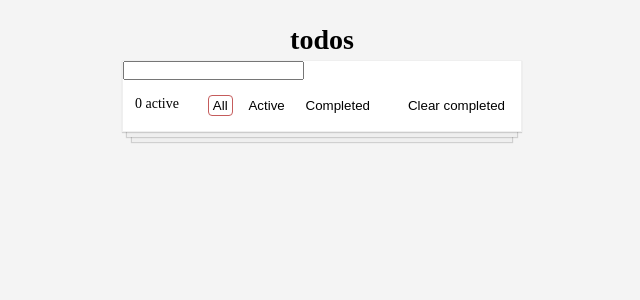
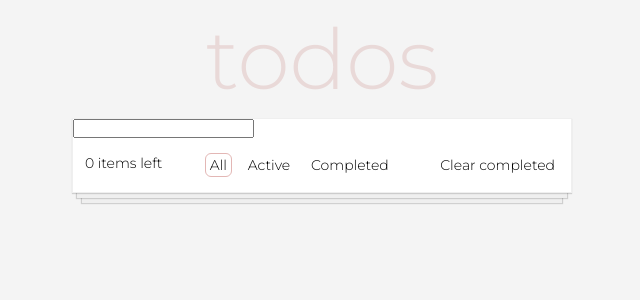
Before and after one commit to Ararat-M/react-todo, a React app: page / in a window 1280 px wide. Shown: the top 300 px of the page, without its empty margins (318-958 px from the left). Built offline with nearby package versions, Linux system fonts and the light colour scheme.

Commit message:
updated styles, added font

```diff
--- a/src/components/Main/Main.tsx
+++ b/src/components/Main/Main.tsx
@@ -28,7 +28,7 @@ export function Main() {
       <h1 className={classes["title"]}>todos</h1>
       <div className={classes["card"]}>
         <form data-testid="form" className={classes.form} onSubmit={formHandler}>
-          <input data-testid="input" type="text" value={inputValue} onChange={(e) => setInputValue(e.target.value)}/>
+          <input data-testid="inputForm" type="text" value={inputValue} onChange={(e) => setInputValue(e.target.value)}/>
         </form>
 
         <div>
@@ -36,8 +36,8 @@ export function Main() {
         </div>
 
         <div className={classes["btns-panel"]}>
-          <span data-testid="activeCounter">
-            {toDoList.filter((item) => !item.isCompleted).length} active
+          <span>
+            {toDoList.filter((item) => !item.isCompleted).length} items left
           </span>
 
           <div className={classes["btns-panel_main"]}>
--- a/src/components/Main/main.module.scss
+++ b/src/components/Main/main.module.scss
@@ -1,19 +1,22 @@
 .container {
-  margin-top: 2rem;
+  margin-top: 0.5rem;
   display: flex;
   flex-direction: column;
   align-items: center;
-  row-gap: 0.75rem;
   padding: 0 1.5rem;
 }
 
-.list-title {
+.title {
   font-weight: 100;
+  font-size: 84px;
+  margin-bottom: 0.5rem;
+  color: rgb(233 217 216);
 }
 
 .card {
+  font-size: 14px;
   background-color: rgb(255 255 255);
-  min-width: 400px;
+  min-width: 500px;
   display: flex;
   flex-direction: column;
   border: 1px solid rgb(239 239 239);
--- a/src/index.scss
+++ b/src/index.scss
@@ -1,3 +1,5 @@
+@import url('https://fonts.googleapis.com/css2?family=Montserrat:ital,wght@0,300;0,400;1,100&display=swap');
+
 * {
   margin: 0;
   padding: 0;
@@ -6,6 +8,8 @@
 
 html {
   height: 100%;
+  font-family: "Montserrat", "sans-serif";
+  font-weight: 100;
 }
 
 ul {
@@ -14,12 +18,11 @@ ul {
 
 body {
   background-color: #f4f4f4;
-  font-size: 14px;
-  line-height: 16px;
 }
 
 button {
   background: none;
   border: none;
   cursor: pointer;
+  font: inherit;
 }
--- a/src/shared/ui/Button/button.module.scss
+++ b/src/shared/ui/Button/button.module.scss
@@ -7,6 +7,6 @@
 }
 
 .active {
-  outline: 1px solid #c55c5c;
-  border-radius: 3px;
+  outline: 1px solid rgb(227, 183, 181);;
+  border-radius: 5px;
 }
--- a/src/shared/ui/Checkbox/Checkbox.tsx
+++ b/src/shared/ui/Checkbox/Checkbox.tsx
@@ -17,15 +17,16 @@ export function Checkbox({label, ...props}: CheckboxProps) {
                 name={props.name}
                 onChange={props.onChange}
             />
-            <motion.label
+            <motion.span
+                data-testid="toDoLabel"
                 animate={{
                     x: props.checked ? -2 : 0,
                     opacity: props.checked ? 0.5 : 1,
                     textDecorationLine: props.checked ? "line-through" : "none",
                 }}
             >
-                <span data-testid="toDoTitle">{label}</span>
-            </motion.label>
+                {label}
+            </motion.span>
         </label>
     )
 }
--- a/src/shared/ui/Checkbox/checkbox.module.scss
+++ b/src/shared/ui/Checkbox/checkbox.module.scss
@@ -3,6 +3,8 @@
   align-items: center;
   padding: 0.5rem;
   column-gap: 0.5rem;
+  font-weight: 400;
+  cursor: pointer;
 }
 
 /* custom checkbox */
```
Also changed, not shown: src/components/ToDoList/ToDoItem/toDoItem.module.scss (added), 1 other file (tests, documents, lock files or other folders).
